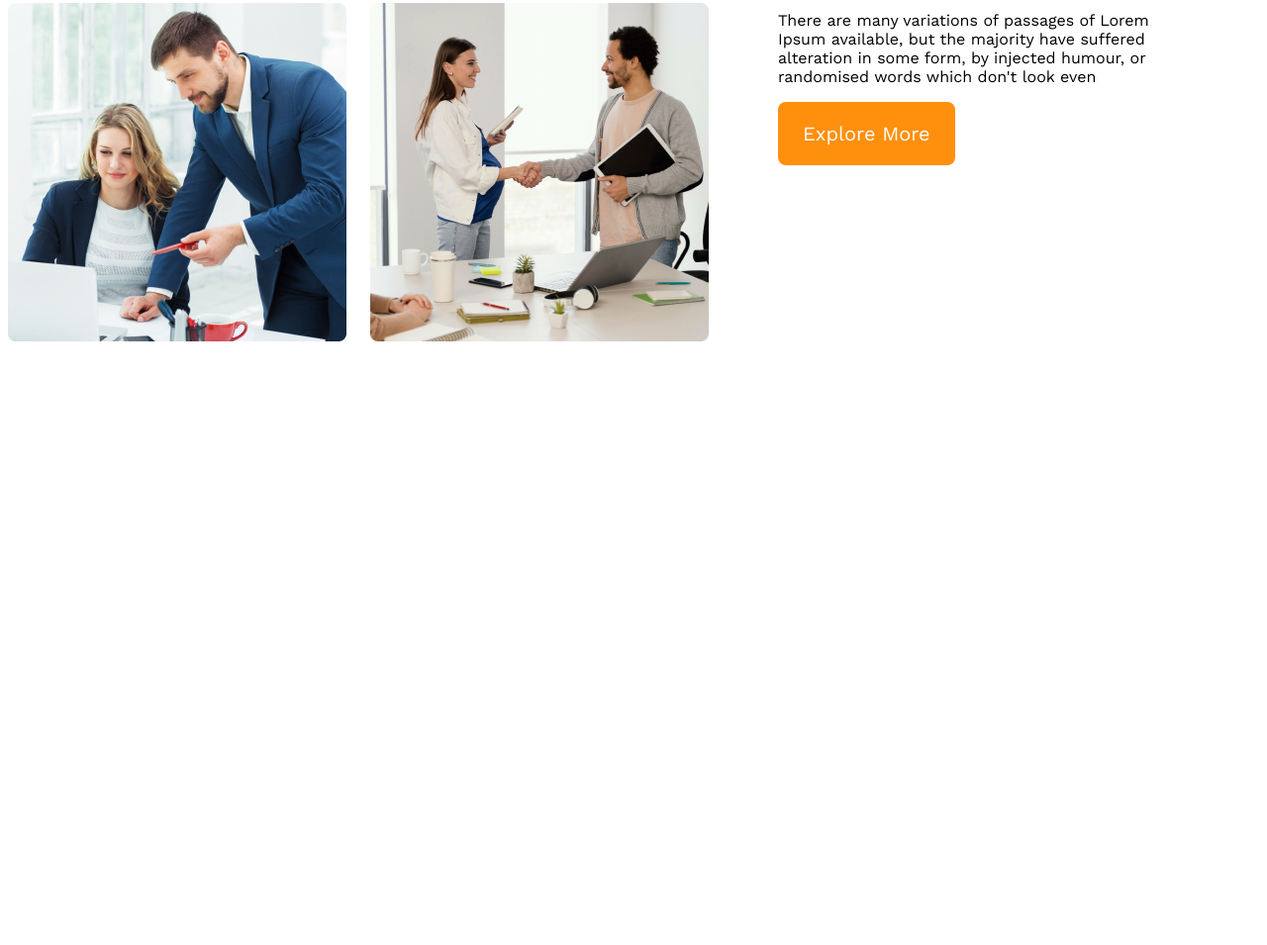
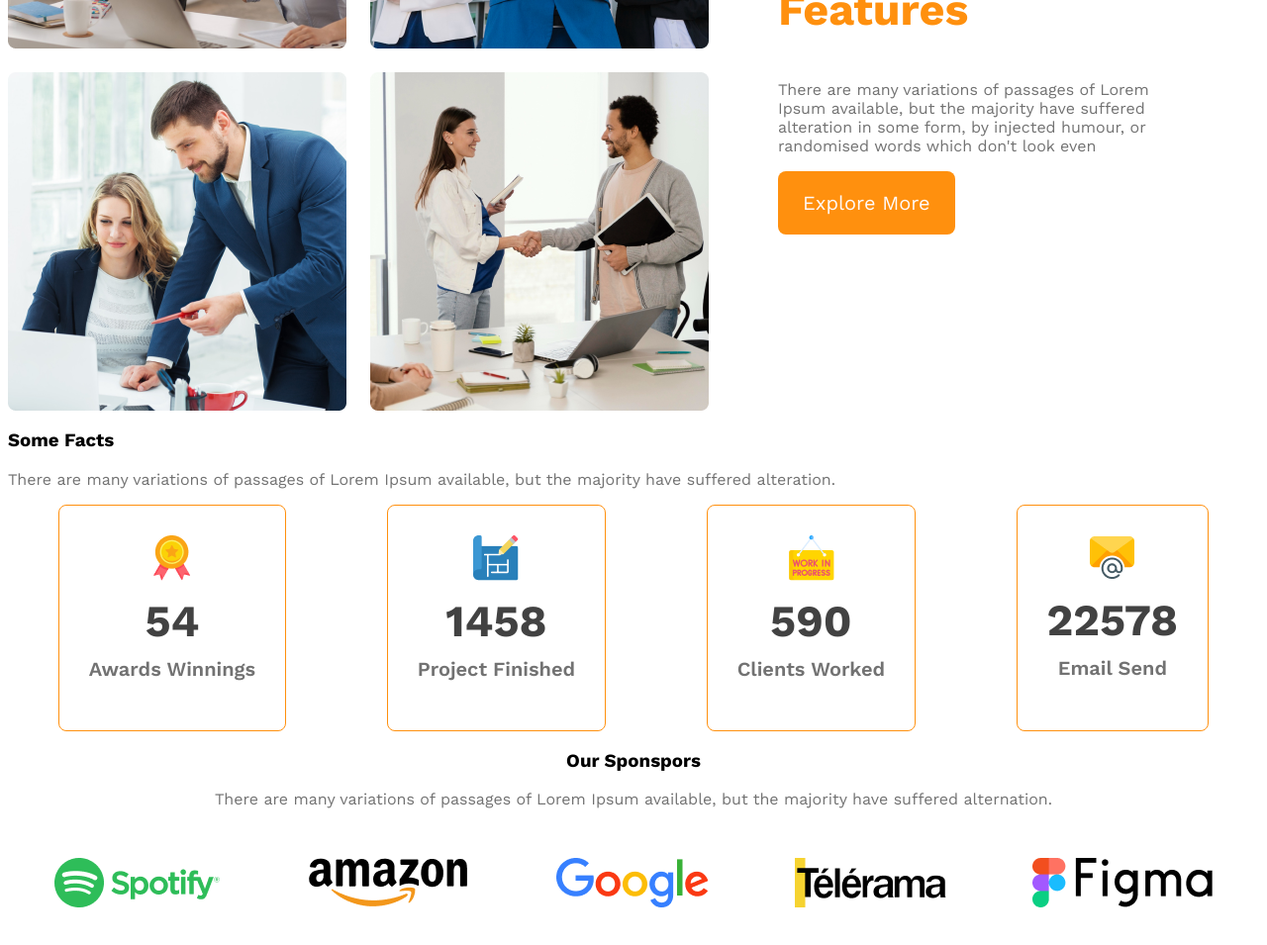
Before and after one commit to kotha85/g3-architect-repo, a plain HTML site: page index.html in a window 1280 px wide. Shown: the part 1404-2359 px from the top of the page at 99% size. Before the commit the page ends 1757 px from the top, so only its background shows below. Drawn offline with nearby package versions, Linux system fonts and the light colour scheme.

Commit message:
added the sponsors section

```diff
--- a/index.html
+++ b/index.html
@@ -24,7 +24,8 @@
                 <h1 class="banner-title">Brand New
 
                     Group of Architects </h1>
-                <p class="banner-des">There are many variations of passages of Lorem Ipsum available, but the majority
+                <p class="text-light-gray">There are many variations of passages of Lorem Ipsum available, but the
+                    majority
                     have suffered alteration in
                     some form, by injected humour, or randomised words which don't look even</p>
                 <button class="btn-primary">Explore More</button>
@@ -42,13 +43,59 @@
             </div>
             <div class="teams-content">
                 <h3 class="teams-title"><span class="quick">Quick list</span> <span>of Our </span>
-                    <span class="text-features">Features</span></h3>
-                    <p>There are many variations of passages of Lorem Ipsum available,
-                        but the majority have suffered alteration in some form, by injected
-                        humour, or randomised words which don't look even</p>
-                        <button class="btn-primary">Explore More</button>
+                    <span class="text-features">Features</span>
+                </h3>
+                <p class="text-light-gray">There are many variations of passages of Lorem Ipsum available,
+                    but the majority have suffered alteration in some form, by injected
+                    humour, or randomised words which don't look even</p>
+                <button class="btn-primary">Explore More</button>
 
             </div>
+        </section>
+        <!-- Features section -->
+        <section class="features">
+
+        </section>
+        <!-- fact section -->
+        <section class="facts">
+            <h3>Some Facts</h3>
+            <p class="text-light-gray">There are many variations of passages of Lorem Ipsum available, but
+                the majority have suffered alteration.</p>
+                <div class="facts-card-container">
+                    <!-- .card*4>img+h2.card-stats+p.card-title -->
+                    <div class="card">
+                        <img src="images/icons/ribon.png" alt="">
+                        <h2 class="card-stats">54</h2>
+                        <p class="card-title text-light-gray">Awards Winnings</p>
+                    </div>
+                    <div class="card">
+                        <img src="images/icons/projects.png" alt="">
+                        <h2 class="card-stats">1458</h2>
+                        <p class="card-title  text-light-gray ">Project Finished</p>
+                    </div>
+                    <div class="card">
+                        <img src="images/icons/customers.png" alt="">
+                        <h2 class="card-stats">590</h2>
+                        <p class="card-title text-light-gray">Clients Worked</p>
+                    </div>
+                    <div class="card">
+                        <img src="images/icons/email.png" alt="">
+                        <h2 class="card-stats">22578</h2>
+                        <p class="card-title text-light-gray">Email Send</p>
+                    </div>
+                </div>
+        </section>
+        <section class="sponsors">
+            <h3 class="section-title">Our Sponspors</h3>
+            <p class="text-light-gray">There are many variations of passages of Lorem Ipsum available, but
+                the majority have suffered alternation.</p>
+                <div class="sponsors-img-container">
+                    <img src="images/sponsors/spotify.png" alt="">
+                    <img src="images/sponsors/amazon.png" alt="">
+                    <img src="images/sponsors/google.png" alt="">
+                    <img src="images/sponsors/telerama.png" alt="">
+                    <img src="images/sponsors/figma.png" alt="">
+                </div>
         </section>
     </main>
     <footer>
--- a/styles/architect.css
+++ b/styles/architect.css
@@ -5,6 +5,9 @@
 * {
     font-family: 'Open Sans', sans-serif;
     font-family: 'Work Sans', sans-serif;
+}
+.text-light-gray{
+    color: #727272;
 }
 .btn-primary{
     border-radius: 8px;
@@ -53,36 +56,15 @@ nav li a{
     font-weight: 700;
     color: #131313;
 }
-.banner-des{
-    color: #727272;
-}
+
 .banner img{
     margin-top: 50px;
     width: 100%;
 }
-/* responsive media queries */
-/* mobile devices */
-@media screen and (max-width:576px) {
-    .header{
-        padding: 20px;
-    }
-    nav{
-        flex-direction: column;
-    }
-}
-/* tablet or medium devices */
-@media screen and (min-width:576px) and (max-width:960px) {
-    .header{
-        padding: 50px;
-    }
 
-    nav{
-        flex-direction: column;
-    }
-}
 main{
     max-width: 1440px;
-    margin: 0 auto;
+    margin: 70px auto;
 }
 .team-container{
     display: flex;
@@ -108,3 +90,78 @@ main{
     color: #FF900E;
     font-weight: 700;
 }
+.facts-card-container{
+    display: flex;
+    justify-content: space-around;
+}
+
+.facts-card-container .card{
+    border: 1px solid #FF900E;
+    border-radius: 8px;
+    text-align: center;
+    padding: 30px;
+}
+.facts-card-container .card-title{
+    font-weight: 600;
+    font-size: 1.25rem;
+    margin-top: 5px;
+}
+.facts-card-container .card-stats{
+    font-size: 2.8rem;
+    color: #424242;
+    margin-top: 10px;
+    margin-bottom: 10px;
+}
+.sponsors{
+    text-align: center;
+}
+.sponsors-img-container{
+    margin-top: 50px;
+    display: flex;
+    justify-content: space-evenly;
+    align-items: center;
+    gap: 40px;
+}
+..sponsors-img-container img{
+    width: 165px;
+}
+
+/* responsive media queries */
+/* mobile devices */
+@media screen and (max-width:576px) {
+    .header{
+        padding: 20px;
+    }
+    nav,
+    .team-container,
+    .facts-card-container,
+    .sponsors-img-container
+    {
+        flex-direction: column;
+    }
+    .team-img-container{
+        grid-template-columns: 1fr;
+    }
+     .teams-content,
+     .facts-card-container
+    {
+        padding-left: 20px;
+        padding-right: 20px;
+    }
+    .facts-card-container{
+        gap: 20px;
+    }
+
+}
+/* tablet or medium devices */
+@media screen and (min-width:576px) and (max-width:960px) {
+    .header{
+        padding: 50px;
+    }
+
+    nav,.team-container,
+    .sponsors-img-container
+    {
+        flex-direction: column;
+    }
+}
```
